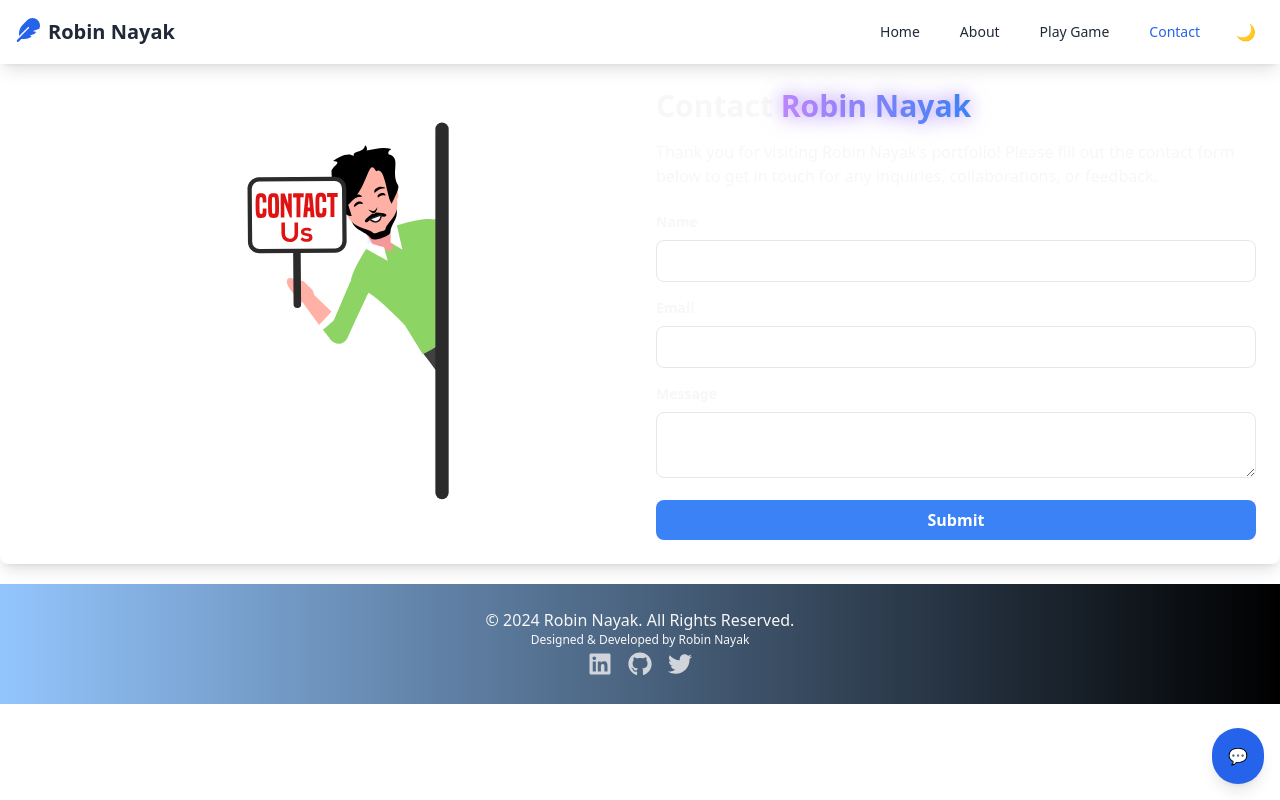
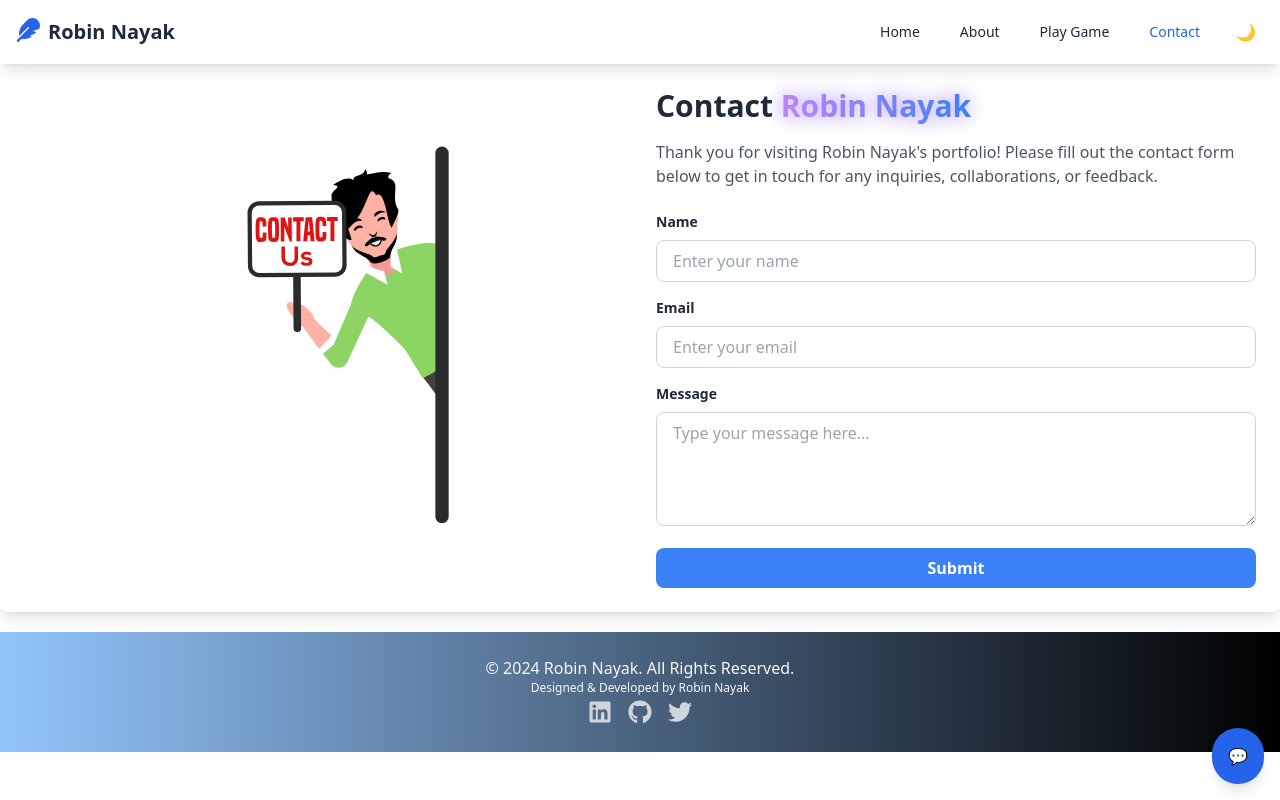
Before and after one commit to robinnayak/personalPortfolio, a React (Create React App) app: page /contact in a window 1280 px wide. Built offline with nearby package versions, Linux system fonts and the light colour scheme.

Commit message:
contact form updated

```diff
--- a/src/App.js
+++ b/src/App.js
@@ -1,7 +1,6 @@
 import { BrowserRouter, Route, Routes } from "react-router-dom";
 import { AnimatePresence } from "framer-motion";
 import { ThemeProvider } from "./context/ThemeContext";
-import Banner from "./components/sections/Banner";
 import Contact from "./components/sections/Contact";
 import Home from "./components/sections/Home";
 import Navbar from "./components/Nav/Navbar";
@@ -17,7 +16,7 @@ function App() {
         <BrowserRouter>
           <Navbar />
           <AnimatePresence mode="wait">
-            <main className="pt-16"> {/* Added padding-top to account for fixed navbar */}
+            <main className="pt-16">
               <Routes>
                 <Route path="/" element={
                   <>
--- a/src/components/Contact/ContactForm.jsx
+++ /dev/null
@@ -1,133 +0,0 @@
-import React, { useState, useEffect } from 'react';
-import { motion } from 'framer-motion';
-import emailjs from 'emailjs-com';
-import { useTheme } from '../../context/ThemeContext';
-
-const ContactForm = () => {
-  const [formData, setFormData] = useState({
-    name: '',
-    email: '',
-    message: '',
-  });
-  const [status, setStatus] = useState('');
-  const { isDarkMode } = useTheme();
-
-  useEffect(() => {
-    emailjs.init(process.env.REACT_APP_EMAIL_PUBLIC_KEY);
-  }, []);
-
-  const handleSubmit = async (e) => {
-    e.preventDefault();
-    setStatus('sending');
-
-    try {
-      await emailjs.send(
-        process.env.REACT_APP_EMAIL_SERVICE_ID,
-        process.env.REACT_APP_EMAIL_TEMPLATE_ID,
-        {
-          from_name: formData.name,
-          from_email: formData.email,
-          message: formData.message,
-        },
-        process.env.REACT_APP_EMAIL_PUBLIC_KEY
-      );
-
-      setStatus('success');
-      setFormData({ name: '', email: '', message: '' });
-    } catch (error) {
-      console.error('Error sending email:', error);
-      setStatus('error');
-    }
-  };
-
-  const handleChange = (e) => {
-    const { name, value } = e.target;
-    setFormData(prev => ({ ...prev, [name]: value }));
-  };
-
-  return (
-    <motion.div
-      initial={{ opacity: 0 }}
-      animate={{ opacity: 1 }}
-      className={`max-w-md mx-auto p-6 rounded-lg shadow-lg ${
-        isDarkMode ? 'bg-gray-800 text-white' : 'bg-white text-gray-900'
-      }`}
-    >
-      <h2 className="text-2xl font-bold mb-6 text-center">Contact Me</h2>
-
-      <form onSubmit={handleSubmit} className="space-y-4">
-        <div>
-          <label htmlFor="name" className="block mb-2">Name</label>
-          <input
-            type="text"
-            id="name"
-            name="name"
-            value={formData.name}
-            onChange={handleChange}
-            required
-            className={`w-full p-2 rounded-md border ${
-              isDarkMode ? 'bg-gray-700 border-gray-600' : 'bg-gray-50 border-gray-300'
-            }`}
-          />
-        </div>
-
-        <div>
-          <label htmlFor="email" className="block mb-2">Email</label>
-          <input
-            type="email"
-            id="email"
-            name="email"
-            value={formData.email}
-            onChange={handleChange}
-            required
-            className={`w-full p-2 rounded-md border ${
-              isDarkMode ? 'bg-gray-700 border-gray-600' : 'bg-gray-50 border-gray-300'
-            }`}
-          />
-        </div>
-
-        <div>
-          <label htmlFor="message" className="block mb-2">Message</label>
-          <textarea
-            id="message"
-            name="message"
-            value={formData.message}
-            onChange={handleChange}
-            required
-            rows="4"
-            className={`w-full p-2 rounded-md border ${
-              isDarkMode ? 'bg-gray-700 border-gray-600' : 'bg-gray-50 border-gray-300'
-            }`}
-          />
-        </div>
-
-        <motion.button
-          whileHover={{ scale: 1.05 }}
-          whileTap={{ scale: 0.95 }}
-          type="submit"
-          disabled={status === 'sending'}
-          className={`w-full py-2 px-4 rounded-md ${
-            isDarkMode
-              ? 'bg-blue-600 hover:bg-blue-700'
-              : 'bg-blue-500 hover:bg-blue-600'
-          } text-white transition-colors`}
-        >
-          {status === 'sending' ? 'Sending...' : 'Send Message'}
-        </motion.button>
-
-        {status === 'success' && (
-          <p className="text-green-500 text-center mt-4">
-            Message sent successfully!
-          </p>
-        )}
-        {status === 'error' && (
-          <p className="text-red-500 text-center mt-4">
-            Error sending message. Please try again.
-          </p>
-        )}
-      </form>
-    </motion.div>
-  );
-};
-
-export default ContactForm;
--- a/src/components/sections/Contact.jsx
+++ b/src/components/sections/Contact.jsx
@@ -1,34 +1,61 @@
-import React, { useState } from "react";
-import { Player } from "@lottiefiles/react-lottie-player"; // Lottie-react alternative
+import React, { useState, useRef } from "react";
+import { Player } from "@lottiefiles/react-lottie-player";
 import contactAnimation from "../../assests/contact-lattie.json";
+import { motion } from "framer-motion";
+import emailjs from 'emailjs-com';
 
-const ContactForm = ({ bg_color }) => {
+const Contact = ({ bg_color }) => {
+  const form = useRef();
   const [formData, setFormData] = useState({
-    name: "",
-    email: "",
+    from_name: "",
+    reply_to: "",
     message: "",
   });
 
   const [responseMessage, setResponseMessage] = useState("");
   const [showFlash, setShowFlash] = useState(false);
+  const [isLoading, setIsLoading] = useState(false);
 
   const handleChange = (e) => {
     const { name, value } = e.target;
     setFormData({ ...formData, [name]: value });
   };
 
-  const handleSubmit = (e) => {
+  const handleSubmit = async (e) => {
     e.preventDefault();
-    setResponseMessage(
-      "Thanks For trying Contact Form. This site is not connected to any backend, so your message will not be sent. Please use WhatsApp or manually send an email to robinnayak86@gmail.com for further communication."
-    );
-    setShowFlash(true);
-    setFormData({ name: "", email: "", message: "" });
-    setTimeout(() => setShowFlash(false), 5000);
+    setIsLoading(true);
+
+    try {
+      const result = await emailjs.sendForm(
+        process.env.REACT_APP_EMAIL_SERVICE_ID,
+        process.env.REACT_APP_EMAIL_TEMPLATE_ID,
+        form.current,
+        process.env.REACT_APP_EMAIL_PUBLIC_KEY
+      );
+
+      if (result.text === 'OK') {
+        setResponseMessage("Thank you for your message! I'll get back to you soon.");
+        setFormData({ from_name: "", reply_to: "", message: "" });
+      } else {
+        throw new Error('Failed to send message');
+      }
+    } catch (error) {
+      console.error('Email error:', error);
+      setResponseMessage(
+        "Thanks for trying to contact me. Currently, the email service is not working. Please send an email directly to robinnayak86@gmail.com"
+      );
+    } finally {
+      setShowFlash(true);
+      setIsLoading(false);
+      setTimeout(() => setShowFlash(false), 5000);
+    }
   };
 
   return (
-    <div
+    <motion.div
+      initial={{ opacity: 0, y: 20 }}
+      animate={{ opacity: 1, y: 0 }}
+      exit={{ opacity: 0, y: -20 }}
       className={`max-w-full mx-auto p-6 ${bg_color} shadow-lg rounded-lg flex flex-col md:flex-row items-center gap-8 mb-5`}
     >
       {/* Lottie Animation Section */}
@@ -43,65 +70,91 @@ const ContactForm = ({ bg_color }) => {
 
       {/* Contact Form Section */}
       <div className="w-full md:w-1/2">
-        <h1 className="text-3xl font-bold text-light mb-4">
+        <h1 className="text-3xl font-bold text-gray-800 dark:text-white mb-4">
           Contact{" "}
           <span className="bg-gradient-to-r from-purple-400 to-blue-500 text-transparent bg-clip-text drop-shadow-[0_0_10px_rgba(139,92,246,0.8)] font-bold">
             Robin Nayak
           </span>
         </h1>
-        <p className="text-light mb-6">
+        <p className="text-gray-600 dark:text-gray-300 mb-6">
           Thank you for visiting Robin Nayak's portfolio! Please fill out the
           contact form below to get in touch for any inquiries, collaborations, or feedback.
         </p>
-        <form onSubmit={handleSubmit}>
+        <form ref={form} onSubmit={handleSubmit}>
           <div className="mb-4">
-            <label className="block text-sm font-semibold text-light mb-2">Name</label>
+            <label className="block text-sm font-semibold text-gray-800 dark:text-white mb-2">
+              Name
+            </label>
             <input
               type="text"
-              name="name"
-              value={formData.name}
+              name="from_name"
+              value={formData.from_name}
               onChange={handleChange}
               required
-              className="w-full px-4 py-2 border rounded-lg focus:outline-none focus:ring-2 focus:ring-blue-400"
+              className="w-full px-4 py-2 border rounded-lg bg-white dark:bg-gray-700 text-gray-800 dark:text-white border-gray-300 dark:border-gray-600 focus:outline-none focus:ring-2 focus:ring-blue-400 dark:focus:ring-blue-500"
+              placeholder="Enter your name"
             />
           </div>
           <div className="mb-4">
-            <label className="block text-sm font-semibold text-light mb-2">Email</label>
+            <label className="block text-sm font-semibold text-gray-800 dark:text-white mb-2">
+              Email
+            </label>
             <input
               type="email"
-              name="email"
-              value={formData.email}
+              name="reply_to"
+              value={formData.reply_to}
               onChange={handleChange}
               required
-              className="w-full px-4 py-2 border rounded-lg focus:outline-none focus:ring-2 focus:ring-blue-400"
+              className="w-full px-4 py-2 border rounded-lg bg-white dark:bg-gray-700 text-gray-800 dark:text-white border-gray-300 dark:border-gray-600 focus:outline-none focus:ring-2 focus:ring-blue-400 dark:focus:ring-blue-500"
+              placeholder="Enter your email"
             />
           </div>
           <div className="mb-4">
-            <label className="block text-sm font-semibold mb-2 text-light">Message</label>
+            <label className="block text-sm font-semibold text-gray-800 dark:text-white mb-2">
+              Message
+            </label>
             <textarea
               name="message"
               value={formData.message}
               onChange={handleChange}
               required
-              className="w-full px-4 py-2 border rounded-lg focus:outline-none focus:ring-2 focus:ring-blue-400"
+              rows="4"
+              className="w-full px-4 py-2 border rounded-lg bg-white dark:bg-gray-700 text-gray-800 dark:text-white border-gray-300 dark:border-gray-600 focus:outline-none focus:ring-2 focus:ring-blue-400 dark:focus:ring-blue-500"
+              placeholder="Type your message here..."
             ></textarea>
           </div>
-          <button
+          <motion.button
+            whileHover={{ scale: 1.02 }}
+            whileTap={{ scale: 0.98 }}
             type="submit"
-            className="w-full bg-blue-500 text-white font-bold py-2 px-4 rounded-lg hover:bg-blue-600"
+            disabled={isLoading}
+            className={`w-full bg-blue-500 text-white font-bold py-2 px-4 rounded-lg transition-colors ${
+              isLoading
+                ? 'opacity-70 cursor-not-allowed'
+                : 'hover:bg-blue-600'
+            }`}
           >
-            Submit
-          </button>
+            {isLoading ? 'Sending...' : 'Submit'}
+          </motion.button>
         </form>
         {/* Flash Message */}
         {showFlash && (
-          <div className="mt-4 text-center bg-yellow-200 text-yellow-700 p-3 rounded-lg shadow">
+          <motion.div
+            initial={{ opacity: 0, y: 10 }}
+            animate={{ opacity: 1, y: 0 }}
+            exit={{ opacity: 0, y: -10 }}
+            className={`mt-4 text-center p-3 rounded-lg shadow ${
+              responseMessage.includes("error") || responseMessage.includes("not working")
+                ? "bg-red-200 text-red-700"
+                : "bg-green-200 text-green-700"
+            }`}
+          >
             {responseMessage}
-          </div>
+          </motion.div>
         )}
       </div>
-    </div>
+    </motion.div>
   );
 };
 
-export default ContactForm;
+export default Contact;
```
